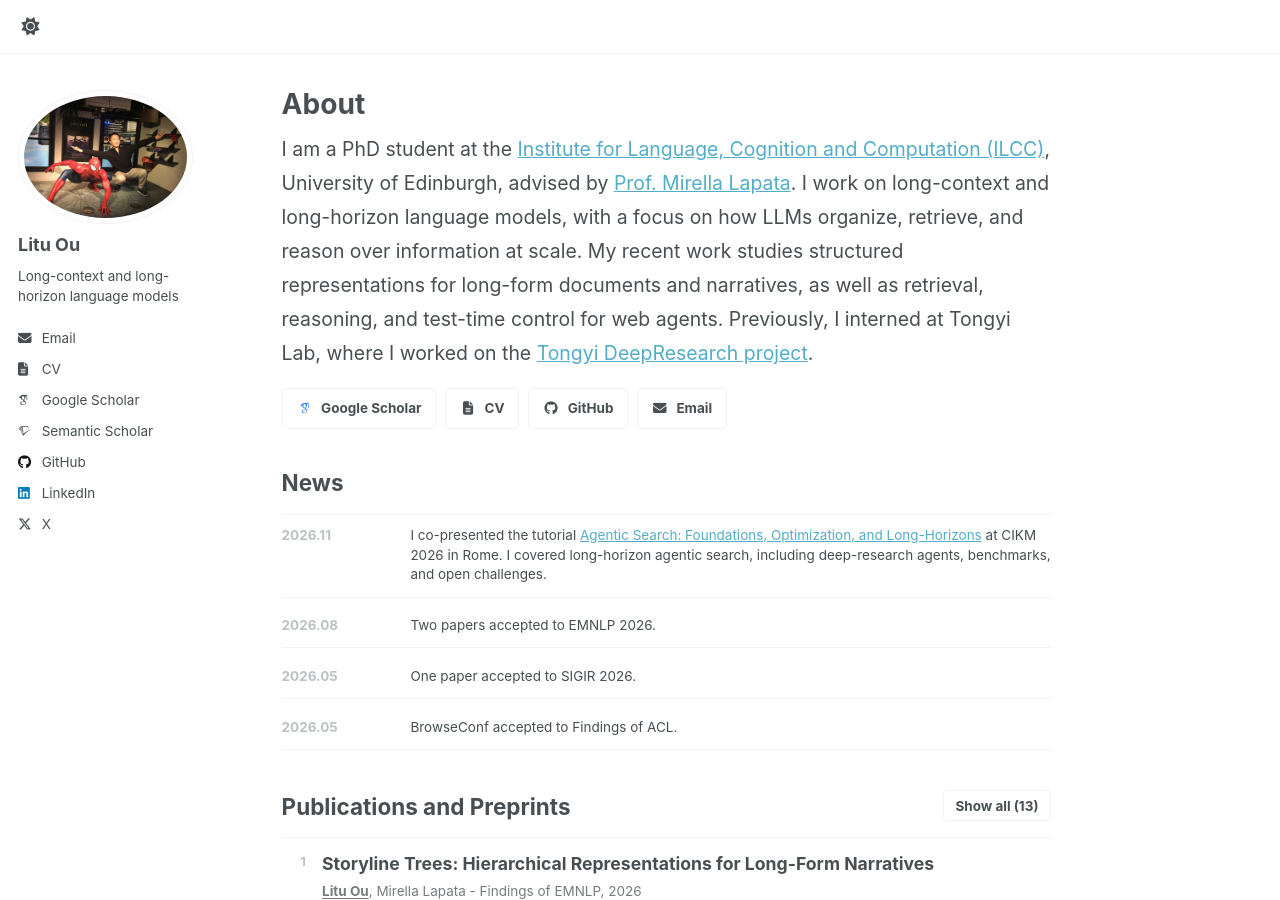
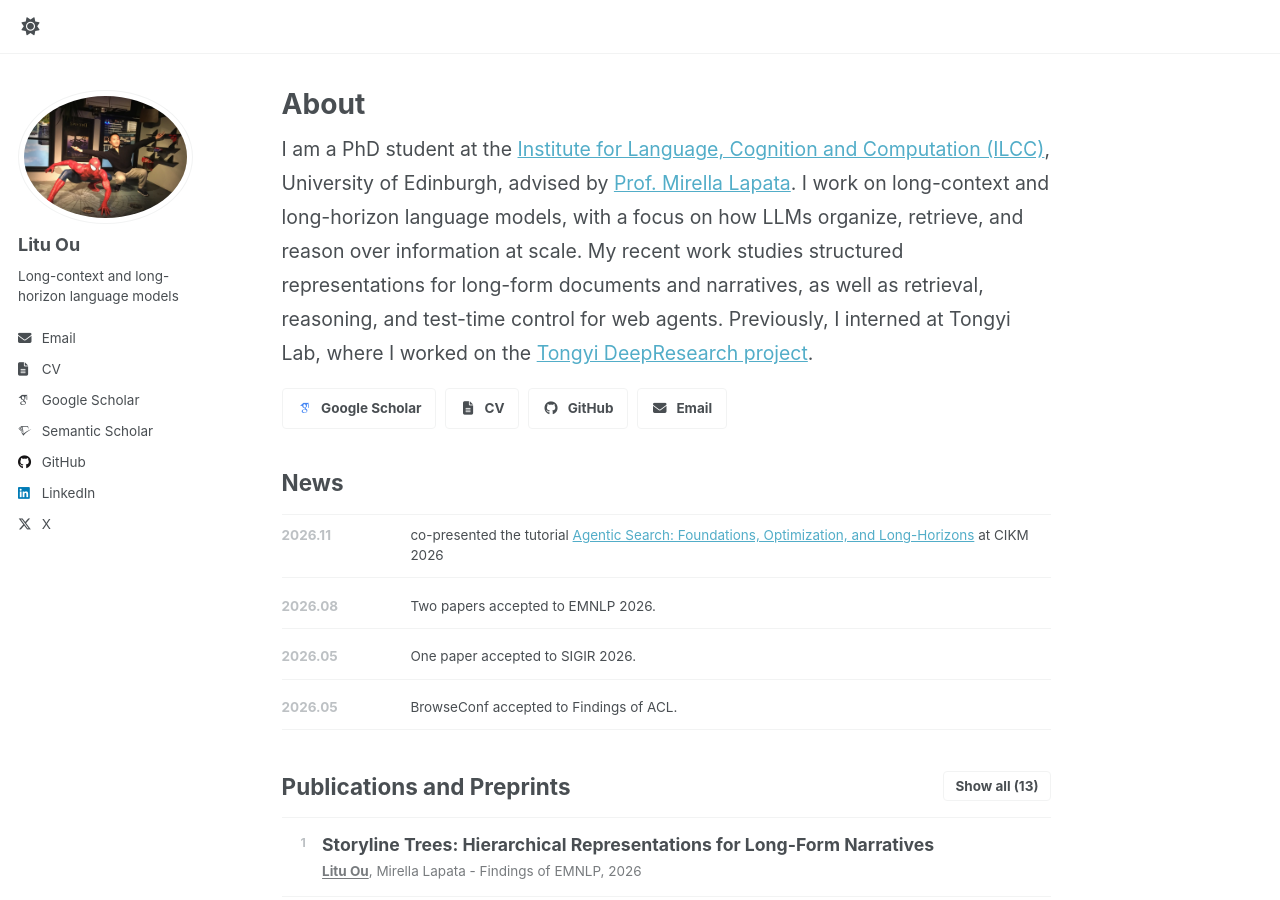
Before and after one commit to Leonard907/Leonard907.github.io, a Jekyll site: the page built from _pages/about.md, in a window 1280 px wide and 900 px high. Built offline with Jekyll 4.4.1, drawn with Linux system fonts in a browser that asks for light colours; some web fonts are replaced; a script that is not in the unit is left out.

Commit message:
2026.11.09 update

```diff
--- a/_pages/about.md
+++ b/_pages/about.md
@@ -25,7 +25,7 @@ redirect_from:
     <ol class="news-list">
       <li>
         <span class="news-list__date">2026.11</span>
-        <div>I co-presented the tutorial <a href="https://agentic-search.github.io/cikm2026/">Agentic Search: Foundations, Optimization, and Long-Horizons</a> at CIKM 2026 in Rome. I covered long-horizon agentic search, including deep-research agents, benchmarks, and open challenges.</div>
+        <div>co-presented the tutorial <a href="https://agentic-search.github.io/cikm2026/">Agentic Search: Foundations, Optimization, and Long-Horizons</a> at CIKM 2026</div>
       </li>
       <li>
         <span class="news-list__date">2026.08</span>
```
Also changed, not shown: 1 other file.
